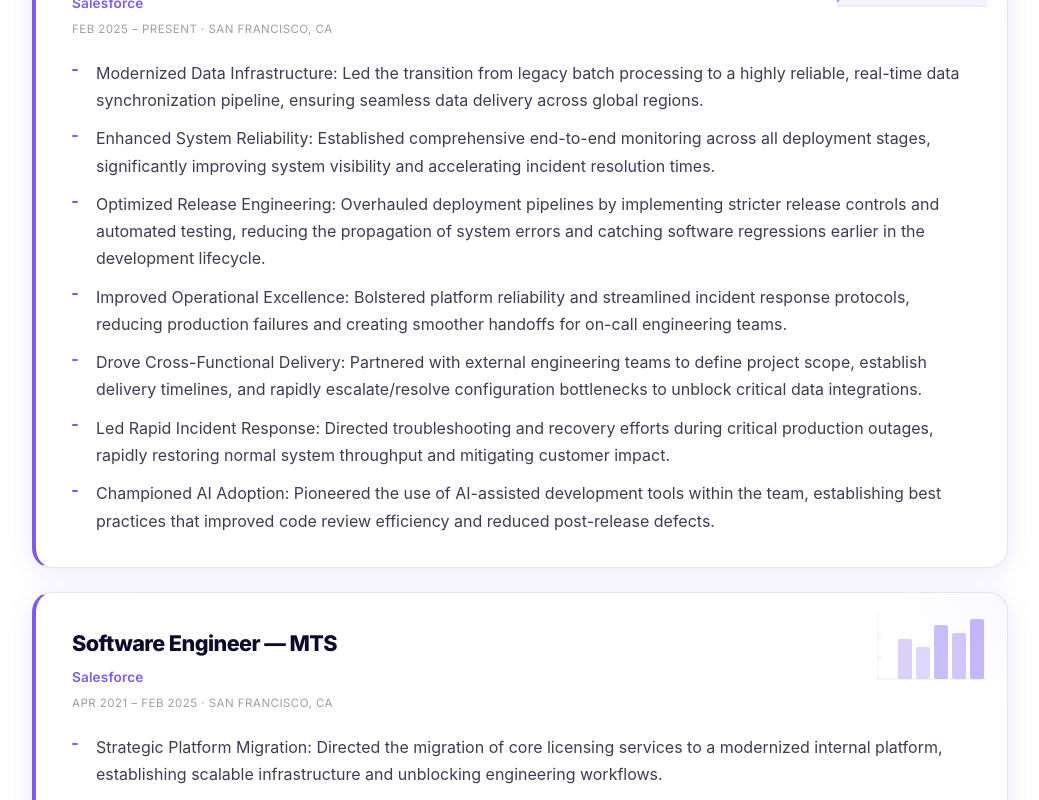
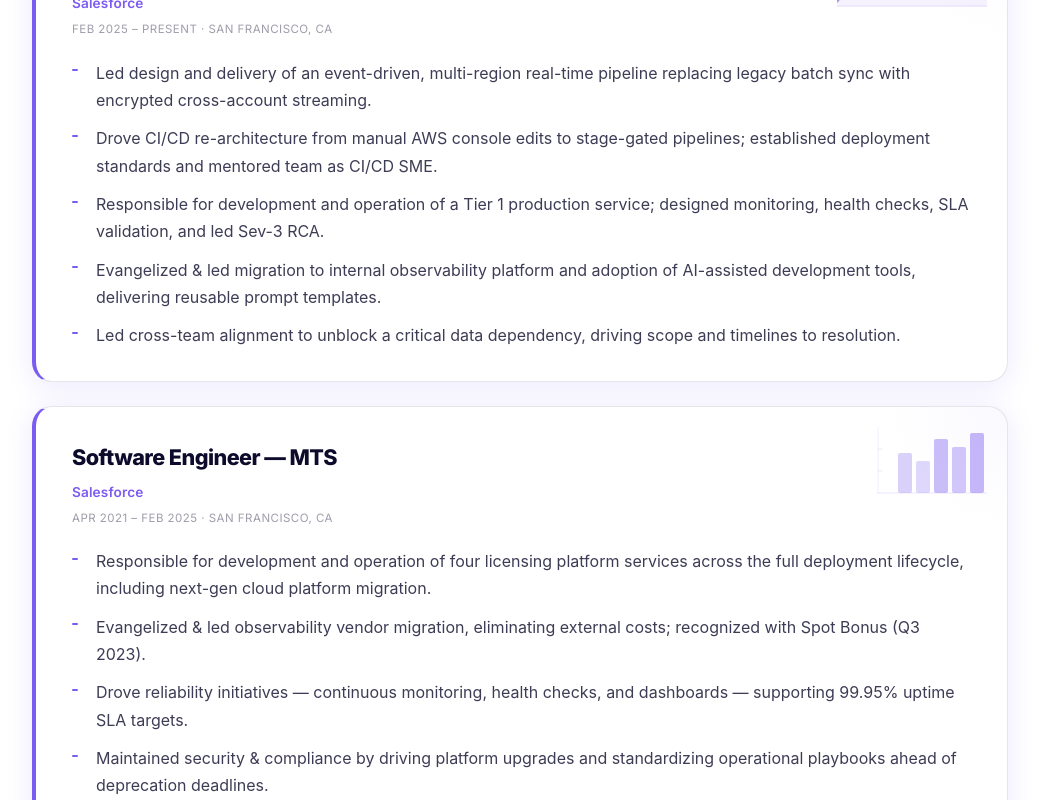
Before and after one commit to jho26/jho-resume, a React (Create React App) app in the folder resume-react/: page / in a window 1280 px wide. Shown: the part 1520-2320 px from the top of the page, without its empty margins (120-1159 px from the left). Built offline with nearby package versions, Linux system fonts and the light colour scheme; the HTML template or start-up script is replaced by a standard one.

Commit message:
Update experience section with new job responsibilities and achievements; streamline bullet points for clarity and impact.

```diff
--- a/resume-react/src/components/Experience.tsx
+++ b/resume-react/src/components/Experience.tsx
@@ -108,13 +108,11 @@
     dates: 'Feb 2025 – Present · San Francisco, CA',
     viz: 'area',
     bullets: [
-      'Modernized Data Infrastructure: Led the transition from legacy batch processing to a highly reliable, real-time data synchronization pipeline, ensuring seamless data delivery across global regions.',
-      'Enhanced System Reliability: Established comprehensive end-to-end monitoring across all deployment stages, significantly improving system visibility and accelerating incident resolution times.',
-      'Optimized Release Engineering: Overhauled deployment pipelines by implementing stricter release controls and automated testing, reducing the propagation of system errors and catching software regressions earlier in the development lifecycle.',
-      'Improved Operational Excellence: Bolstered platform reliability and streamlined incident response protocols, reducing production failures and creating smoother handoffs for on-call engineering teams.',
-      'Drove Cross-Functional Delivery: Partnered with external engineering teams to define project scope, establish delivery timelines, and rapidly escalate/resolve configuration bottlenecks to unblock critical data integrations.',
-      'Led Rapid Incident Response: Directed troubleshooting and recovery efforts during critical production outages, rapidly restoring normal system throughput and mitigating customer impact.',
-      'Championed AI Adoption: Pioneered the use of AI-assisted development tools within the team, establishing best practices that improved code review efficiency and reduced post-release defects.',
+      'Led design and delivery of an event-driven, multi-region real-time pipeline replacing legacy batch sync with encrypted cross-account streaming.',
+      'Drove CI/CD re-architecture from manual AWS console edits to stage-gated pipelines; established deployment standards and mentored team as CI/CD SME.',
+      'Responsible for development and operation of a Tier 1 production service; designed monitoring, health checks, SLA validation, and led Sev-3 RCA.',
+      'Evangelized & led migration to internal observability platform and adoption of AI-assisted development tools, delivering reusable prompt templates.',
+      'Led cross-team alignment to unblock a critical data dependency, driving scope and timelines to resolution.',
     ],
   },
   {
@@ -123,13 +121,10 @@
     dates: 'Apr 2021 – Feb 2025 · San Francisco, CA',
     viz: 'bars',
     bullets: [
-      'Strategic Platform Migration: Directed the migration of core licensing services to a modernized internal platform, establishing scalable infrastructure and unblocking engineering workflows.',
-      'Recognized with Spot Bonus (Q3 2023) for Operational Excellence: Awarded for driving a strategic system monitoring migration (to Grafana) that entirely eliminated external vendor costs. Proactively collaborated with senior engineering leadership to optimize alert accuracy—eliminating 30+ false positives and refining high-urgency notifications—while continuously innovating dashboards for enhanced system visibility.',
-      'Ensured High Availability: Implemented continuous availability monitoring across all public-facing endpoints, directly supporting and validating rigorous 99.95% uptime SLA targets.',
-      'Elevated Service Standards: Upgraded a core service to top-tier operational status by designing automated health checks and performance dashboards, drastically reducing detection-to-response times for support engineers.',
-      'Mitigated Production Risks: Proactively identified and resolved a critical software defect prior to customer release, successfully averting a major production incident. Led root-cause analyses for high-severity issues, delivering systemic improvements to prevent recurrences.',
-      'Managed End-to-End Delivery: Owned the full deployment lifecycle and continuous delivery for four critical licensing services across all development and production environments.',
-      'Maintained Security & Compliance: Proactively drove comprehensive platform security upgrades and standardized team-wide operational playbooks, ensuring continuous compliance well ahead of corporate deprecation deadlines.',
+      'Responsible for development and operation of four licensing platform services across the full deployment lifecycle, including next-gen cloud platform migration.',
+      'Evangelized & led observability vendor migration, eliminating external costs; recognized with Spot Bonus (Q3 2023).',
+      'Drove reliability initiatives — continuous monitoring, health checks, and dashboards — supporting 99.95% uptime SLA targets.',
+      'Maintained security & compliance by driving platform upgrades and standardizing operational playbooks ahead of deprecation deadlines.',
     ],
   },
   {
```
